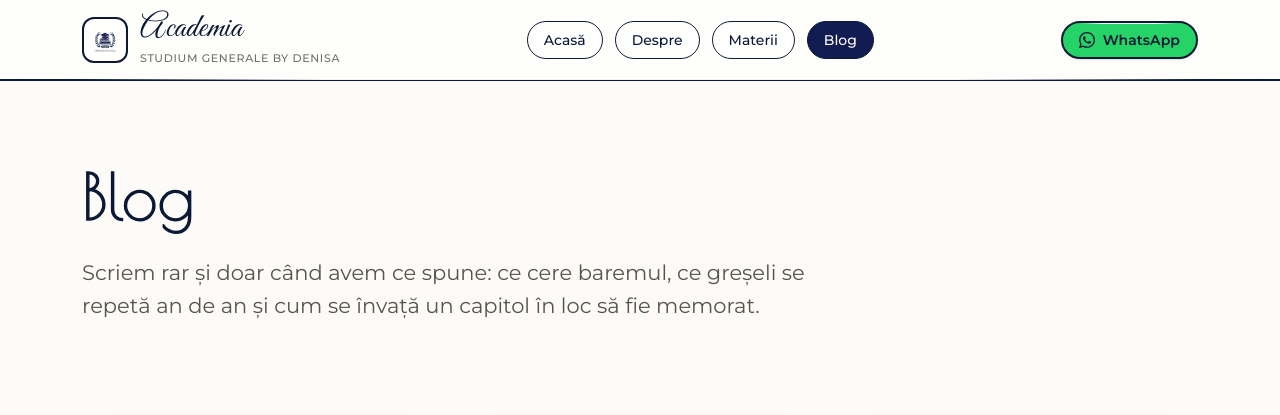
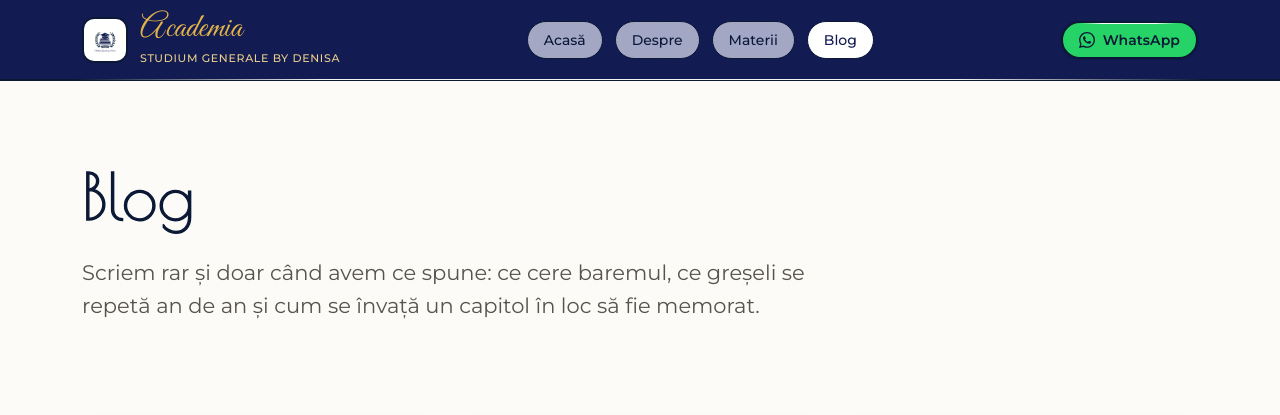
Before and after one commit to popica24/academiastudiumgenerale, a PHP site: page /blog.html in a window 1280 px wide. Shown: the top 415 px of the page. Run offline with PHP 8.4, Linux system fonts and the light colour scheme.

Commit message:
Antetul, bleumarin plin, cu numele mărcii auriu
Bara ia culoarea butonului primar și pierde backdrop-filter, care era și
capcana meniului fixed de pe telefon. Numele mărcii primește aurul de pe
banda de CTA, 8.29:1; linkurile păstrează sticla veche, 7.41:1 măsurat pe
fundalul compus, și la hover se opacizează de tot.

Co-Authored-By: Claude Sonnet 5 <noreply@anthropic.com>
Claude-Session: https://claude.ai/code/session_01JZNya4b3LauXmViPXaKa6w

```diff
--- a/assets/site.css
+++ b/assets/site.css
@@ -28,12 +28,17 @@ section + section { padding-top: 0; }
 .stack { display: flex; flex-direction: column; gap: var(--sp-4); align-items: flex-start; }
 .row   { display: flex; flex-wrap: wrap; gap: var(--sp-4); align-items: center; }
 
-/* --- Antet: sticlă lipită sus, fundalul curge pe sub ea ------------------ */
+/* --- Antet: bleumarinul mărcii, plin ------------------------------------
+   Bara nu mai e de sticlă. Motivele, în ordine: e culoarea butonului primar,
+   deci antetul și acțiunea principală vorbesc aceeași limbă; și, scoțând
+   `backdrop-filter`, dispare capcana care făcea din antet blocul de
+   referință pentru meniul `fixed` de pe telefon (vezi blocul de 560px).
+   `theme-color` din cele patru pagini e deja #121B52, deci bara browserului
+   se potrivea cu o bară care abia acum devine bleumarin.                  */
 .site-head {
   position: sticky; top: 0; z-index: 50;
   padding-block: var(--sp-3);
-  background: var(--glass-fill);
-  -webkit-backdrop-filter: var(--glass-blur-lg); backdrop-filter: var(--glass-blur-lg);
+  background: var(--navy-700);
   border-bottom: var(--stroke);
 }
 .site-head::before {
@@ -58,6 +63,30 @@ section + section { padding-top: 0; }
 .brand-sub { display: block; font-family: var(--font-secondary); font-size: 11px;
   font-weight: 500; letter-spacing: .06em; text-transform: uppercase;
   color: var(--text-muted); margin-top: 3px; }
+
+/* Marca pe bleumarin: același auriu care e deja pe banda de CTA. Măsurat:
+   --brass-300 pe --navy-700 dă 8.29:1, --brass-200 dă 10.6:1. Subtitlul ia
+   tonul mai deschis fiindcă are 11px, unde pragul contează cel mai mult.
+   Subtitlul rămâne Montserrat: Great Vibes are ochiul foarte mic și la 11px
+   nu se mai citește. Caligrafia rămâne doar pe „Academia".                */
+.site-head .brand      { color: var(--brass-300); }
+.site-head .brand-name { color: var(--brass-300); }
+.site-head .brand-sub  { color: var(--brass-200); }
+.site-head .burger     { color: var(--brass-300); }
+
+/* Linkurile primesc sticla pe care o avea bara până acum, cu cerneala peste
+   ea. Măsurat: alb 62% peste --navy-700 compune #A5A8BD, iar --navy-900
+   peste el dă 7.41:1. La 52% ar fi 5.67:1, tot peste prag, dar bara ar
+   rămâne prea închisă pe sub linkuri; la 82% s-ar albi și n-ar mai citi
+   nimeni bleumarinul de dedesubt.
+   La hover transparența dispare de tot: alb plin, 17.4:1.
+   Conturul rămâne --navy-900 și pe bleumarin: se vede ca o muchie închisă,
+   iar regula sistemului e că el nu dispare niciodată.                     */
+.site-head .navlink { background: var(--glass-fill); color: var(--text); }
+.site-head .navlink:hover { background: var(--white); }
+.site-head .navlink[aria-current="page"] {
+  background: var(--white); color: var(--navy-700);
+}
 
 .burger { display: none; }
 /* Hamburgerul e desenat din trei linii, nu dintr-o imagine: o iconiță de 16px
```
